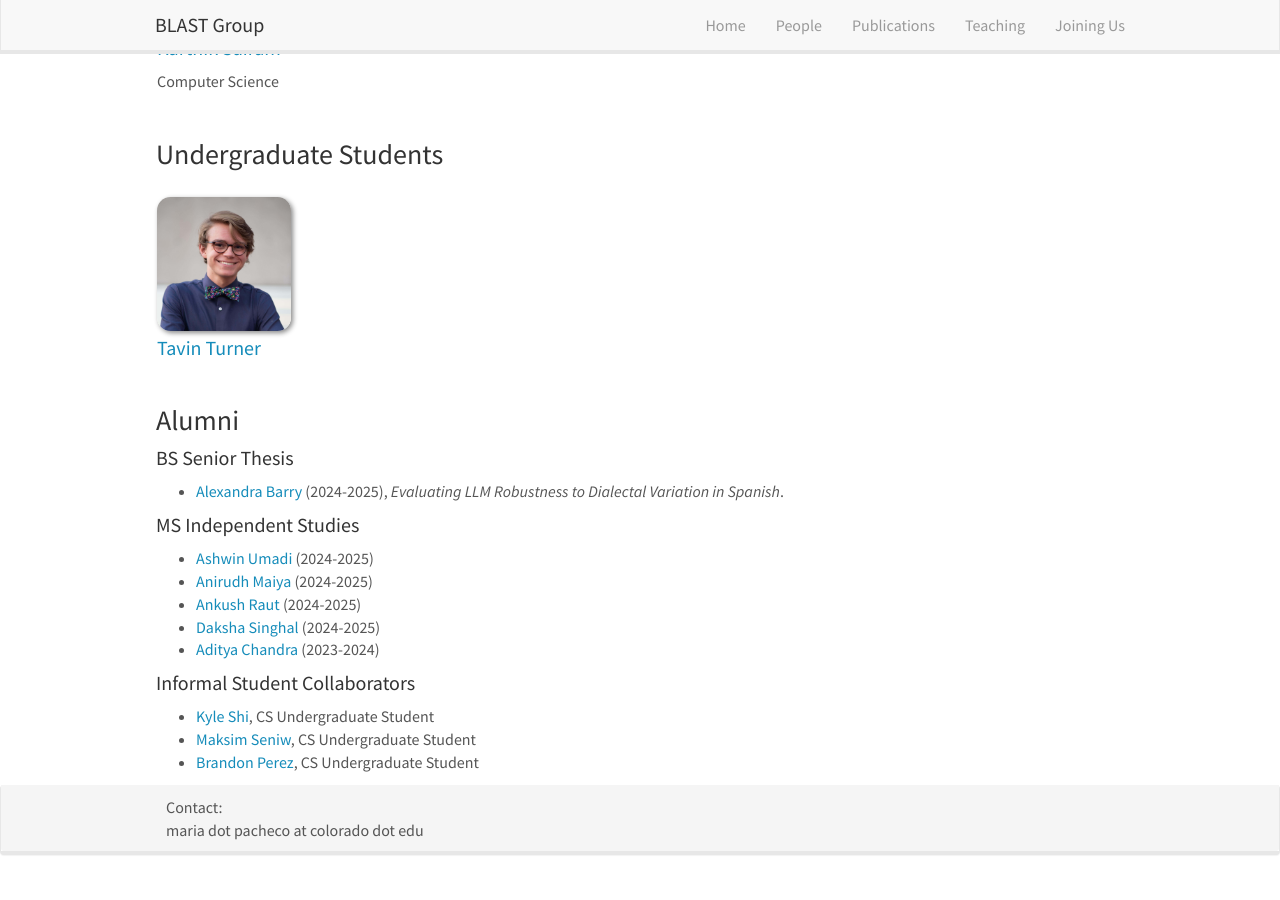
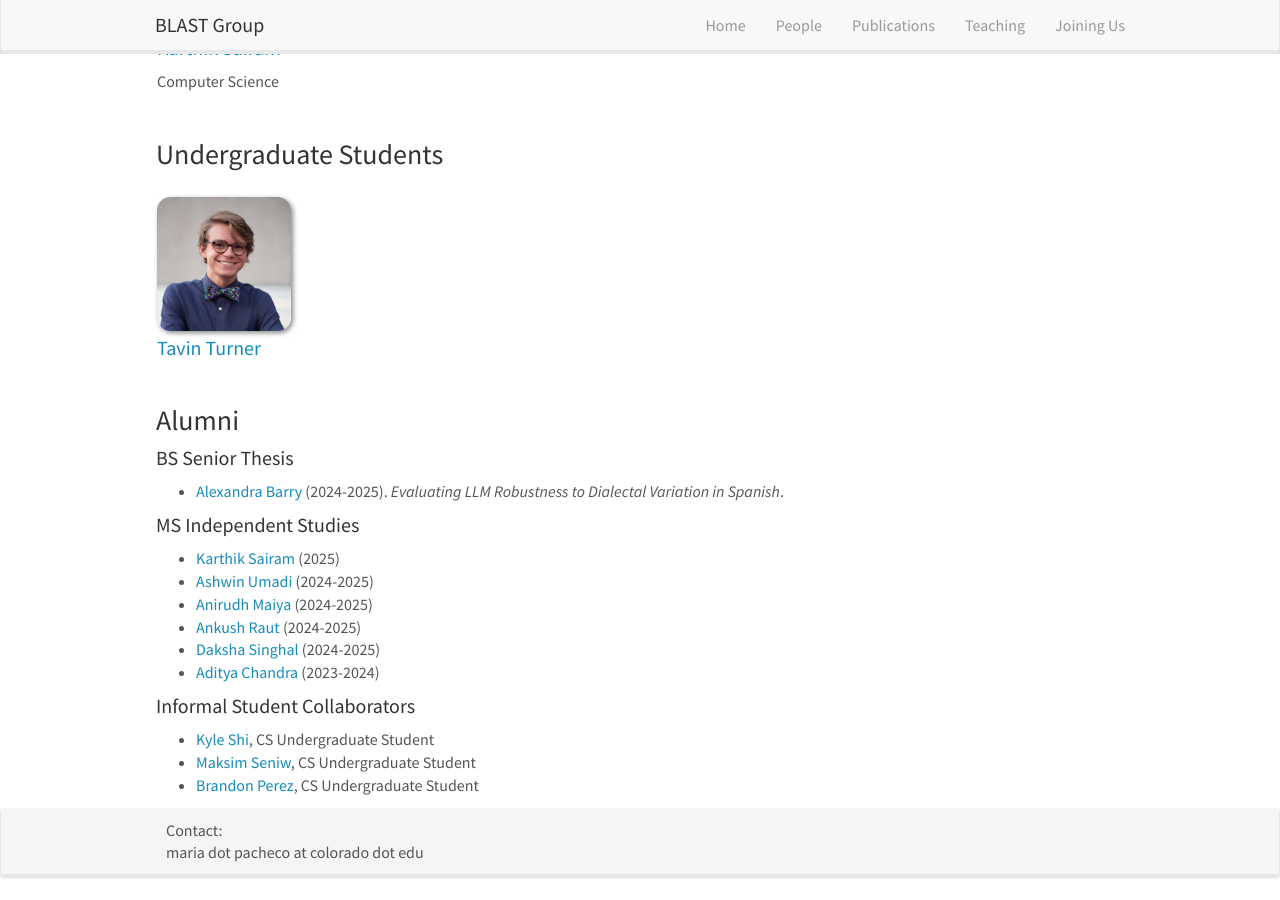
Before and after one commit to blast-cu/blast-cu.github.io, a Jekyll site: the page built from _pages/team.md, in a window 1280 px wide and 900 px high, scrolled down 1396 px. Built offline with Jekyll 4.4.1, drawn with Linux system fonts in a browser that asks for light colours; nearby versions of some CDN libraries; before the commit the page ends 2273 px from its top, so only the background shows below that.

Commit message:
Update team.md

```diff
--- a/_pages/team.md
+++ b/_pages/team.md
@@ -148,10 +148,11 @@ Jump to [PhD students](#phd-students), [Master students](#master-students), [Und
 ### Alumni
 
 #### BS Senior Thesis
-- [Alexandra Barry](https://www.linkedin.com/in/alexandra-barry1/) (2024-2025), *Evaluating LLM Robustness to Dialectal Variation in Spanish*.
+- [Alexandra Barry](https://www.linkedin.com/in/alexandra-barry1/) (2024-2025). *Evaluating LLM Robustness to Dialectal Variation in Spanish*.
 
 #### MS Independent Studies
 
+- [Karthik Sairam](https://karthiksairam01.github.io/) (2025)
 - [Ashwin Umadi](https://ashwinumadi.github.io/) (2024-2025)
 - [Anirudh Maiya](https://anirudhmaiya.github.io/) (2024-2025)
 - [Ankush Raut](https://www.linkedin.com/in/ankush-raut-3ab09b113/) (2024-2025)
```
